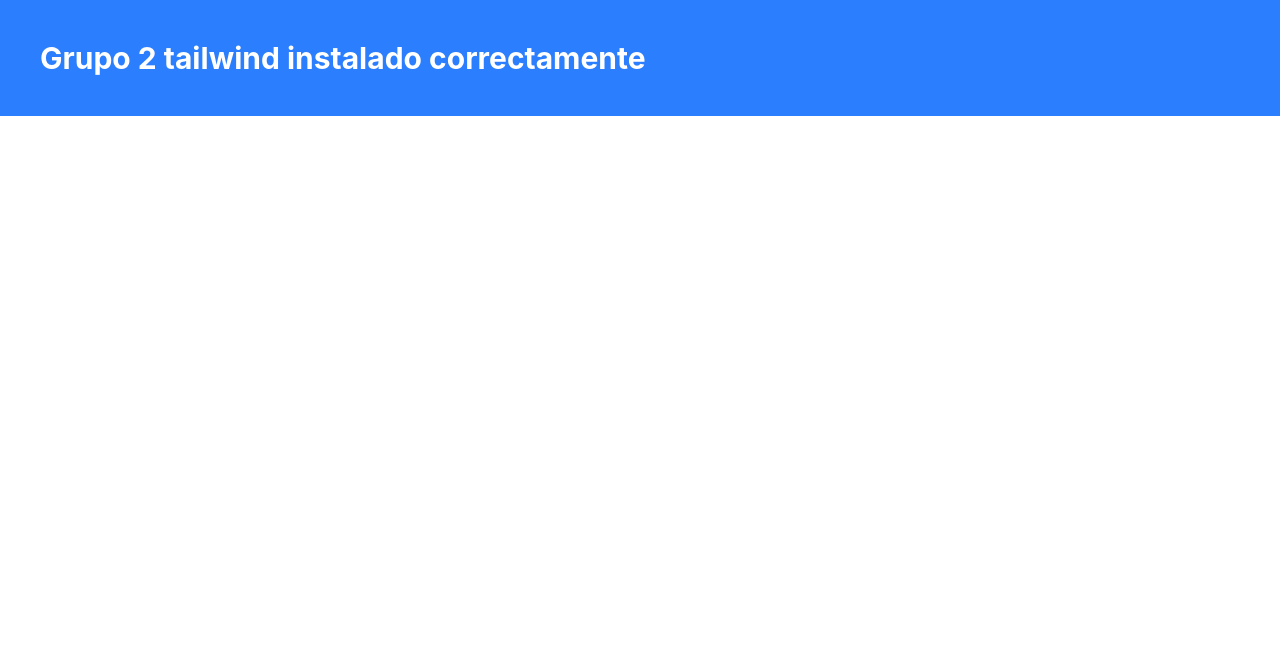
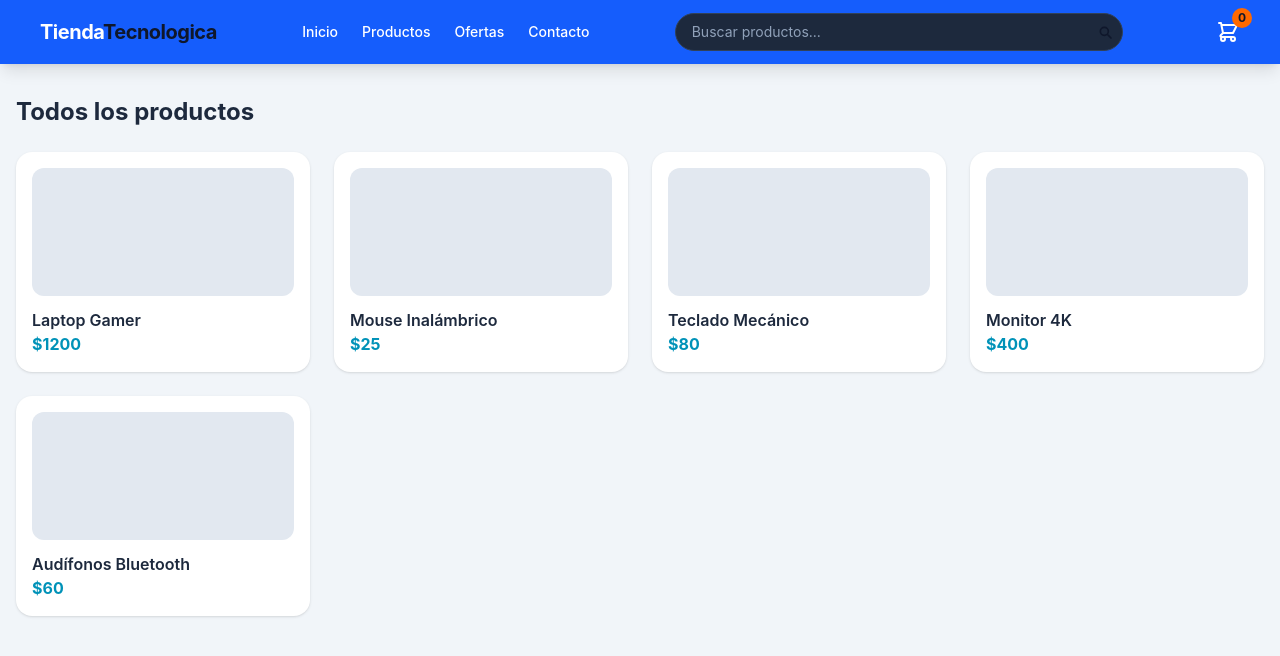
Before and after one commit to RojasRodrigo/e-commerce, a React (Vite) app: page / in a window 1280 px wide. Shown: the top 656 px of the page. Built offline with nearby package versions, Linux system fonts and the light colour scheme.

Commit message:
feat: Barra de navegacion terminada

```diff
--- a/src/App.jsx
+++ b/src/App.jsx
@@ -1,10 +1,50 @@
+import { useState } from "react";
+import NavBar from "./components/NavBar";
 
-function App() {
+const productos = [
+  { id: 1, nombre: "Laptop Gamer", precio: 1200 },
+  { id: 2, nombre: "Mouse Inalámbrico", precio: 25 },
+  { id: 3, nombre: "Teclado Mecánico", precio: 80 },
+  { id: 4, nombre: "Monitor 4K", precio: 400 },
+  { id: 5, nombre: "Audífonos Bluetooth", precio: 60 },
+];
+
+
+export default function App() {
+  const [busqueda, setBusqueda] = useState("");
+
+  const productosFiltrados = productos.filter((p) =>
+    p.nombre.toLowerCase().includes(busqueda.toLowerCase())
+  );
+
   return (
-    <div className="bg-blue-500 text-white p-10 text-3xl font-bold">
-      Grupo 2 tailwind instalado correctamente
+    <div className="min-h-screen bg-slate-100">
+      <NavBar onSearch={setBusqueda} />
+
+      <main className="max-w-7xl mx-auto px-4 py-8">
+        <h2 className="text-2xl font-bold mb-6 text-slate-800">
+          {busqueda
+            ? `Resultados para "${busqueda}"`
+            : "Todos los productos"}
+        </h2>
+
+        {productosFiltrados.length === 0 ? (
+          <p className="text-slate-500">No se encontraron productos 😕</p>
+        ) : (
+          <div className="grid grid-cols-1 sm:grid-cols-2 md:grid-cols-3 lg:grid-cols-4 gap-6">
+            {productosFiltrados.map((p) => (
+              <div
+                key={p.id}
+                className="bg-white rounded-2xl shadow p-4 hover:shadow-lg transition"
+              >
+                <div className="h-32 bg-slate-200 rounded-xl mb-3"></div>
+                <h3 className="font-semibold text-slate-800">{p.nombre}</h3>
+                <p className="text-cyan-600 font-bold">${p.precio}</p>
+              </div>
+            ))}
+          </div>
+        )}
+      </main>
     </div>
-  )
+  );
 }
-
-export default App
--- /dev/null
+++ b/src/components/NavBar.jsx
@@ -0,0 +1,170 @@
+import { useState } from "react";
+
+export default function Navbar({ onSearch }) {
+    const [query, setQuery] = useState("");
+    const [menuOpen, setMenuOpen] = useState(false);
+
+    const handleSubmit = (e) => {
+        e.preventDefault();
+        if (onSearch) onSearch(query.trim());
+    };
+
+    const handleChange = (e) => {
+        const value = e.target.value;
+        setQuery(value);
+        if (onSearch) onSearch(value.trim());
+    };
+
+    return (
+        <nav className="sticky top-0 z-50 bg-blue-600 text-white shadow-lg">
+            <div className="max-w-7xl mx-auto px-4 sm:px-6 lg:px-8">
+                <div className="flex items-center justify-between h-16 gap-4">
+
+                    {/* Logo */}
+                    <a href="/" className="flex items-center gap-2 shrink-0">
+                        <span className="text-2xl"></span>
+                        <span className="text-xl font-bold tracking-tight">
+                            Tienda<span className="text-slate-900">Tecnologica</span>
+                        </span>
+                    </a>
+
+
+                    <ul className="hidden md:flex items-center gap-6 text-sm font-medium">
+                        <li>
+                            <a href="#" className="hover:text-slate-900 transition-colors">
+                                Inicio
+                            </a>
+                        </li>
+                        <li>
+                            <a href="#" className="hover:text-slate-900 transition-colors">
+                                Productos
+                            </a>
+                        </li>
+                        <li>
+                            <a href="#" className="hover:text-slate-900 transition-colors">
+                                Ofertas
+                            </a>
+                        </li>
+                        <li>
+                            <a href="#" className="hover:text-slate-900 transition-colors">
+                                Contacto
+                            </a>
+                        </li>
+                    </ul>
+
+                    {/* Buscador */}
+                    <form
+                        onSubmit={handleSubmit}
+                        className="hidden sm:flex flex-1 max-w-md relative"
+                    >
+                        <input
+                            type="text"
+                            value={query}
+                            onChange={handleChange}
+                            placeholder="Buscar productos..."
+                            className="w-full bg-slate-800 text-sm text-white placeholder-slate-400 rounded-full pl-4 pr-10 py-2 outline-none border border-slate-700 focus:border-cyan-400 focus:ring-1 focus:ring-cyan-400 transition"
+                        />
+                        <button
+                            type="submit"
+                            aria-label="Buscar"
+                            className="absolute right-1 top-1/2 -translate-y-1/2 bg-white-900 hover:bg-white-900 text-slate-900 rounded-full p-1.5 transition-colors"
+                        >
+                            <svg
+                                className="h-4 w-4"
+                                fill="none"
+                                viewBox="0 0 24 24"
+                                stroke="currentColor"
+                                strokeWidth={2.5}
+                            >
+                                <path
+                                    strokeLinecap="round"
+                                    strokeLinejoin="round"
+                                    d="M21 21l-4.35-4.35M17 11a6 6 0 11-12 0 6 6 0 0112 0z"
+                                />
+                            </svg>
+                        </button>
+                    </form>
+
+                    {/* Carrito*/}
+                    <div className="flex items-center gap-3">
+                        <button
+                            aria-label="Carrito"
+                            className="relative p-2 hover:text-white-400 transition-colors"
+                        >
+                            <svg
+                                className="h-6 w-6"
+                                fill="none"
+                                viewBox="0 0 24 24"
+                                stroke="currentColor"
+                                strokeWidth={2}
+                            >
+                                <path
+                                    strokeLinecap="round"
+                                    strokeLinejoin="round"
+                                    d="M3 3h2l.4 2M7 13h10l4-8H5.4M7 13L5.4 5M7 13l-2.293 2.293c-.63.63-.184 1.707.707 1.707H17m0 0a2 2 0 100 4 2 2 0 000-4zm-8 2a2 2 0 11-4 0 2 2 0 014 0z"
+                                />
+                            </svg>
+                            <span className="absolute -top-1 -right-1 bg-orange-500 text-slate-900 text-xs font-bold rounded-full h-5 w-5 flex items-center justify-center">
+                                0
+                            </span>
+                        </button>
+
+                        <button
+                            className="md:hidden p-2 hover:text-cyan-400 transition-colors"
+                            onClick={() => setMenuOpen(!menuOpen)}
+                            aria-label="Menú"
+                        >
+                            <svg
+                                className="h-6 w-6"
+                                fill="none"
+                                viewBox="0 0 24 24"
+                                stroke="currentColor"
+                                strokeWidth={2}
+                            >
+                                {menuOpen ? (
+                                    <path
+                                        strokeLinecap="round"
+                                        strokeLinejoin="round"
+                                        d="M6 18L18 6M6 6l12 12"
+                                    />
+                                ) : (
+                                    <path
+                                        strokeLinecap="round"
+                                        strokeLinejoin="round"
+                                        d="M4 6h16M4 12h16M4 18h16"
+                                    />
+                                )}
+                            </svg>
+                        </button>
+                    </div>
+                </div>
+
+
+                {menuOpen && (
+                    <div className="md:hidden pb-4 space-y-3">
+                        <form onSubmit={handleSubmit} className="relative sm:hidden">
+                            <input
+                                type="text"
+                                value={query}
+                                onChange={handleChange}
+                                placeholder="Buscar productos..."
+                                className="w-full bg-slate-800 text-sm text-white placeholder-slate-400 rounded-full pl-4 pr-10 py-2 outline-none border border-slate-700 focus:border-cyan-400"
+                            />
+                            <button
+                                type="submit"
+                                className="absolute right-1 top-1/2 -translate-y-1/2 bg-cyan-500 text-white-900 rounded-full p-1.5"
+                            >
+                            </button>
+                        </form>
+                        <ul className="flex flex-col gap-2 text-sm font-medium">
+                            <li><a href="#" className="block py-1 hover:text-cyan-400">Inicio</a></li>
+                            <li><a href="#" className="block py-1 hover:text-cyan-400">Productos</a></li>
+                            <li><a href="#" className="block py-1 hover:text-cyan-400">Ofertas</a></li>
+                            <li><a href="#" className="block py-1 hover:text-cyan-400">Contacto</a></li>
+                        </ul>
+                    </div>
+                )}
+            </div>
+        </nav>
+    );
+}
```
